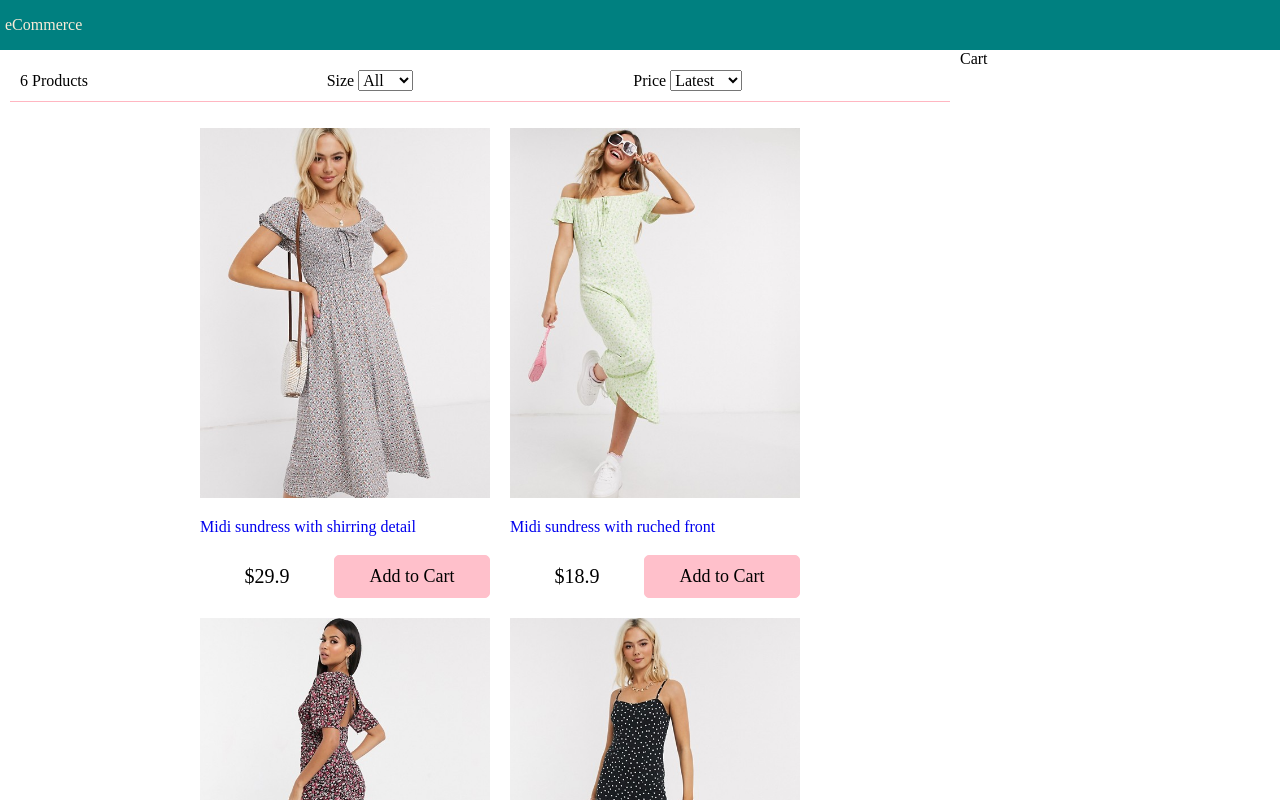
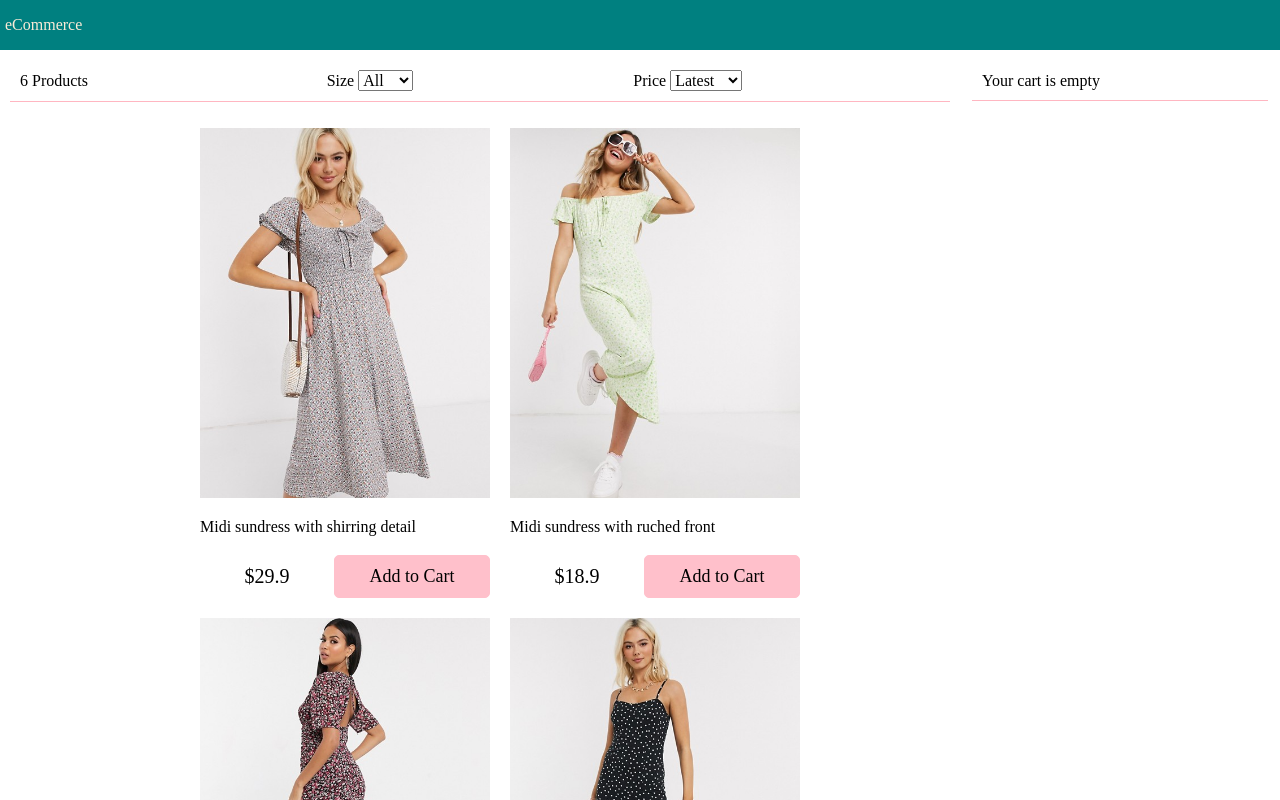
Before and after one commit to skalia0594/ecommerce, a React (Create React App) app: page / in a window 1280 px wide. Shown: the top 800 px of the page. Built offline with nearby package versions, Linux system fonts and the light colour scheme.

Commit message:
Cart component

```diff
--- a/src/App.js
+++ b/src/App.js
@@ -1,5 +1,6 @@
 //feature 1
 import React from "react";
+import Cart from "./components/Cart";
 import Filter from "./components/Filter";
 import Products from "./components/Products";
 import data from "./data.json";
@@ -7,10 +8,25 @@ class App extends React.Component {
   constructor(props) {
     super();
     this.state={
-      products: data.products,
+      products : data.products,
+      cartItems : [],
       sort : "",
       size : ""
     }
+  }
+  addToCart = product => {
+    const cartItems = this.state.cartItems.slice();
+    let alreadyPresent= false;
+    cartItems.forEach(item => {
+      if(item["_id"] === product["_id"]){
+        item["count"] +=1;
+        alreadyPresent = true;
+      }
+    });
+    if(!alreadyPresent) {
+      cartItems.push({...product, count:1});
+    }
+    this.setState({cartItems: cartItems});
   }
   filterSize = e => {
     if(e.target.value){
@@ -55,9 +71,11 @@ class App extends React.Component {
                       filterSize={this.filterSize}
                       sortPrice={this.sortPrice}
               />
-              <Products products={this.state.products} />
+              <Products products={this.state.products} addToCart={this.addToCart}/>
             </div>
-            <div className="side-bar">Cart</div>
+            <div className="side-bar">
+              <Cart cartItems= {this.state.cartItems} />
+            </div>
           </div>
         </main>
         <footer>
--- /dev/null
+++ b/src/components/Cart.js
@@ -0,0 +1,34 @@
+import React, { Component } from 'react';
+import formatCurrency from "../util"
+
+export default class Cart extends Component {
+    render() {
+        let {cartItems} = this.props;
+        let totalItems=0;
+        cartItems.forEach(item => (totalItems += item["count"]));
+        return (
+            <div>
+                {
+                    (cartItems.length === 0) ? <div className="cart cart-header">Your cart is empty</div> :
+                    <div className="cart cart-header">You have {totalItems} items in cart</div>
+                }
+                <ul className="cart-list">
+                    {cartItems.map(item =>
+                        <li key={item._id}>
+                            <div>
+                                <img src={item.image} alt={item.title} />
+                            </div>
+                            <div className="title">
+                                {item.title}
+                            </div>
+                            <div className="details">
+                                {item.count} x {formatCurrency(item.price)}
+                                <button onClick={() => this.props.removeItem(item)} className="button">Remove</button>
+                            </div>
+                        </li>
+                    )}
+                </ul>
+            </div>
+        )
+    }
+}
--- a/src/components/Products.js
+++ b/src/components/Products.js
@@ -16,7 +16,7 @@ export default class Products extends Component {
                                     </a>
                                     <div className="product-price">
                                         <div>{formatCurrency(product.price)}</div>
-                                        <button className="button primary">Add to Cart</button>
+                                        <button className="button primary" onClick={() => this.props.addToCart(product)}>Add to Cart</button>
                                     </div>
                                 </div>
                             </li>
--- a/src/index.css
+++ b/src/index.css
@@ -13,6 +13,7 @@ body, input, select, button, textarea {
 }
 a{
   text-decoration: none;
+  color: black;
 }
 a:hover{
   color: grey;
@@ -86,7 +87,7 @@ footer{
 }
 .product-price{
   display: flex;
-  justify-content: space-between;
+  justify-content: space-around;
   align-items: center;
 }
 .product-price div,
@@ -100,7 +101,7 @@ footer{
 .button {
   padding: 1rem;
   border: .1rem solid pink;
-  background-color: white;
+  background-color: lightgrey;
   border-radius: .5rem;
 }
 .button:hover{
@@ -123,3 +124,33 @@ footer{
 .filter div {
   flex: 1;
 }
+ /* Cart */
+
+ .cart{
+   display: flex;
+   align-items: center;
+   padding: 1rem;
+   margin: 1.2rem;
+ }
+ .cart-header {
+   border-bottom: .1rem lightpink solid;
+ }
+
+.cart-list {
+  /* padding: 0rem; */
+  list-style-type: none;
+  width : 100%;
+}
+.cart-list li {
+  display: flex;
+
+}
+.cart-list img {
+  width: 5rem;
+}
+.cart-list li div {
+  padding: .5rem;
+}
+.cart-list li .title,
+.cart-list li .details{
+  width : 10rem}
```
Also changed, not shown: 1 other file (tests, documents, lock files or other folders).
